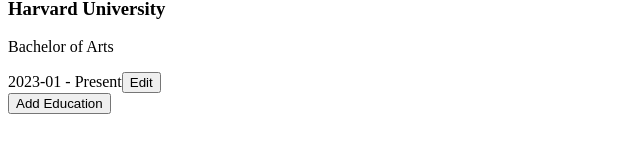
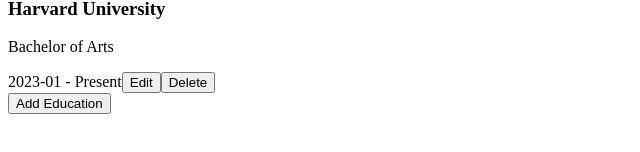
Before and after one commit to dylen400mh/cv-application, a React (Vite) app: page / in a window 1280 px wide. Shown: the part 222-374 px from the top of the page, without its empty margins (0-640 px from the left). Built offline with nearby package versions, Linux system fonts and the light colour scheme.

Commit message:
Add button to delete an education.

```diff
--- a/src/components/App.jsx
+++ b/src/components/App.jsx
@@ -24,6 +24,8 @@
 
   const [generalInfoVisible, setGeneralInfoVisible] = useState(false);
   const [educationVisible, setEducationVisible] = useState(false);
+
+  // keeps track of ID of component to modify
   const [selectedId, setSelectedId] = useState(null);
 
   const handleGeneralEdit = () => {
@@ -54,6 +56,16 @@
     setEducationVisible(true);
   };
 
+  const handleEducationDelete = (e) => {
+    console.log(e.target);
+    setEducations(
+      educations.filter((education) => education.id !== e.target.id)
+    );
+
+    // If education was deleted while editing, update display state
+    if (educationVisible) setEducationVisible(false);
+  };
+
   return (
     <>
       {generalInfoVisible ? (
@@ -71,6 +83,7 @@
                 id={education.id}
                 data={educations}
                 handleChange={setEducations}
+                handleDelete={handleEducationDelete}
                 handleSubmit={handleEducationSubmit}
               />
             )
@@ -83,6 +96,7 @@
           handleGeneralEdit={handleGeneralEdit}
           handleEducationEdit={handleEducationEdit}
           handleEducationAdd={handleEducationAdd}
+          handleEducationDelete={handleEducationDelete}
         />
       )}
     </>
--- a/src/components/EducationForm.jsx
+++ b/src/components/EducationForm.jsx
@@ -1,5 +1,5 @@
 /* eslint-disable react/prop-types */
-function EducationForm({ id, data, handleChange, handleSubmit }) {
+function EducationForm({ id, data, handleChange, handleDelete, handleSubmit }) {
   const education = data.find((education) => id === education.id);
 
   const handleSchoolChange = (e) => {
@@ -38,9 +38,6 @@
     ]);
   };
 
-  //TODO this section should have multiple educations, with options to delete or submit. Only show edited education
-
-
   return (
     <section>
       <h1>Education</h1>
@@ -70,6 +67,9 @@
         value={education.endDate}
         onChange={handleEndChange}
       />
+      <button onClick={handleDelete} id={education.id}>
+          Delete
+        </button>
       <button onClick={handleSubmit}>Submit</button>
     </section>
   );
--- a/src/components/EducationSection.jsx
+++ b/src/components/EducationSection.jsx
@@ -2,9 +2,9 @@
 function EducationSection({
   educations,
   handleEducationEdit,
+  handleEducationDelete,
   formatDateString,
 }) {
-  // TODO add button to delete an education
   return educations.map((education) => {
     return (
       <section key={education.id}>
@@ -14,6 +14,9 @@
         <button onClick={handleEducationEdit} id={education.id}>
           Edit
         </button>
+        <button onClick={handleEducationDelete} id={education.id}>
+          Delete
+        </button>
       </section>
     );
   });
--- a/src/components/Resume.jsx
+++ b/src/components/Resume.jsx
@@ -8,6 +8,7 @@
   educations,
   handleEducationEdit,
   handleEducationAdd,
+  handleEducationDelete,
 }) {
   const formatDateString = (startDate, endDate) => {
     return startDate && endDate
@@ -17,7 +18,6 @@
       : "";
   };
 
-  // TODO add button to delete an education
   return (
     <div>
       <GeneralInfoSection
@@ -32,6 +32,7 @@
             educations={educations}
             formatDateString={formatDateString}
             handleEducationEdit={handleEducationEdit}
+            handleEducationDelete={handleEducationDelete}
           />
         );
       })}
```
